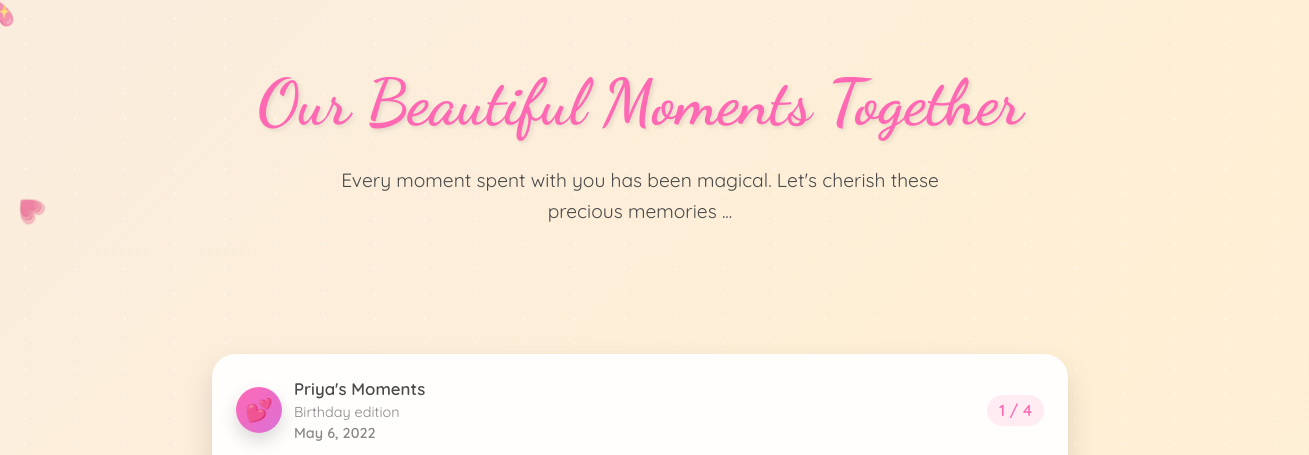
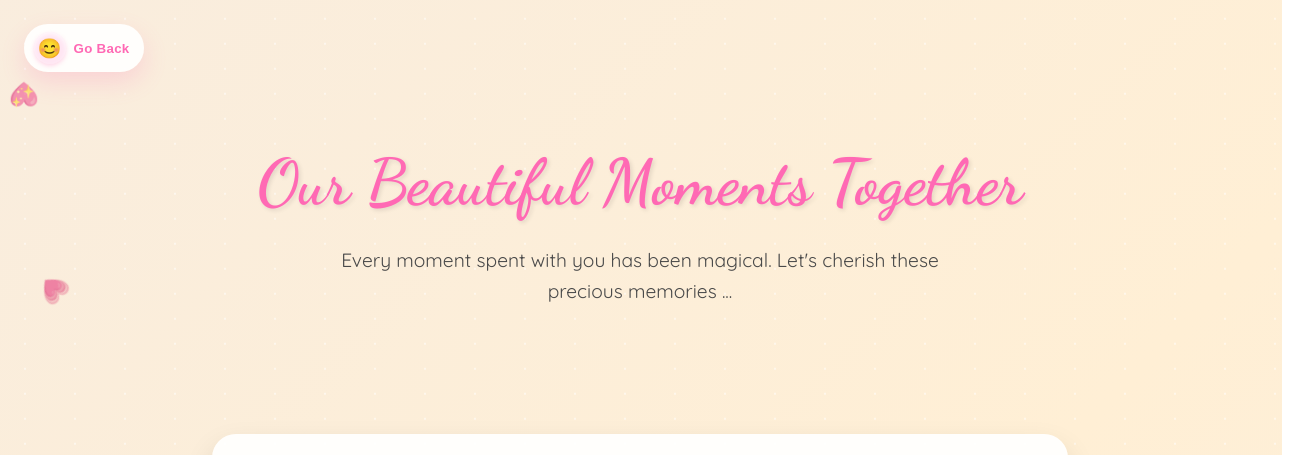
Before and after one commit to munai-das/HappyBirthdayWifey, a plain HTML site: page last.html in a window 1280 px wide. Shown: the top 455 px of the page, 1309 px wide, since content can reach past the window. Drawn offline with nearby package versions, Linux system fonts and the light colour scheme.

Commit message:
Prevent back button overlap

```diff
--- a/cause.css
+++ b/cause.css
@@ -14,7 +14,44 @@ body {
     animation: gradientBG 15s ease infinite;
     font-family: 'Quicksand', sans-serif;
     overflow-x: hidden;
-    padding: 2rem;
+    padding: 4.5rem 2rem 2.5rem;
+}
+
+.back-button {
+    position: fixed;
+    top: 1.5rem;
+    left: 1.5rem;
+    display: inline-flex;
+    align-items: center;
+    gap: 0.5rem;
+    background: rgba(255, 255, 255, 0.85);
+    border: none;
+    border-radius: 999px;
+    padding: 0.5rem 0.9rem 0.5rem 0.6rem;
+    box-shadow: 0 8px 18px rgba(255, 105, 180, 0.2);
+    font-weight: 700;
+    color: #ff69b4;
+    letter-spacing: 0.02em;
+    cursor: pointer;
+    transition: transform 0.2s ease, box-shadow 0.2s ease;
+    z-index: 10;
+}
+
+.back-button:hover {
+    transform: translateY(-2px);
+    box-shadow: 0 12px 24px rgba(255, 105, 180, 0.26);
+}
+
+.emoji-icon {
+    width: 32px;
+    height: 32px;
+    display: inline-flex;
+    align-items: center;
+    justify-content: center;
+    background: #ffe6f3;
+    border-radius: 50%;
+    font-size: 1.2rem;
+    box-shadow: inset 0 2px 4px rgba(255, 255, 255, 0.8), 0 2px 4px rgba(255, 105, 180, 0.25);
 }
 
 .celebration-layer {
--- a/last.html
+++ b/last.html
@@ -28,6 +28,44 @@
             font-family: 'Quicksand', sans-serif;
             overflow-x: hidden;
             color: #4a4a4a;
+            padding: 5rem 1.5rem 1.5rem;
+        }
+
+        .back-button {
+            position: fixed;
+            top: 1.5rem;
+            left: 1.5rem;
+            display: inline-flex;
+            align-items: center;
+            gap: 0.5rem;
+            background: rgba(255, 255, 255, 0.9);
+            border: none;
+            border-radius: 999px;
+            padding: 0.5rem 0.9rem 0.5rem 0.6rem;
+            box-shadow: 0 10px 24px rgba(255, 105, 180, 0.2);
+            font-weight: 700;
+            color: #ff69b4;
+            letter-spacing: 0.02em;
+            cursor: pointer;
+            transition: transform 0.2s ease, box-shadow 0.2s ease;
+            z-index: 9;
+        }
+
+        .back-button:hover {
+            transform: translateY(-2px);
+            box-shadow: 0 14px 30px rgba(255, 105, 180, 0.26);
+        }
+
+        .emoji-icon {
+            width: 32px;
+            height: 32px;
+            display: inline-flex;
+            align-items: center;
+            justify-content: center;
+            background: #ffe6f3;
+            border-radius: 50%;
+            font-size: 1.2rem;
+            box-shadow: inset 0 2px 4px rgba(255, 255, 255, 0.8), 0 2px 4px rgba(255, 105, 180, 0.25);
         }
 
         .celebration-layer {
@@ -532,6 +570,10 @@
 </head>
 
 <body>
+    <button class="back-button" onclick="history.back()">
+        <span class="emoji-icon" aria-hidden="true">😊</span>
+        <span class="back-label">Go Back</span>
+    </button>
     <div class="magic-sparkles"></div>
     <div class="floating-hearts">
         <!-- Hearts will be generated via CSS -->
```
Also changed, not shown: cause.html (+5 -0 lines).
